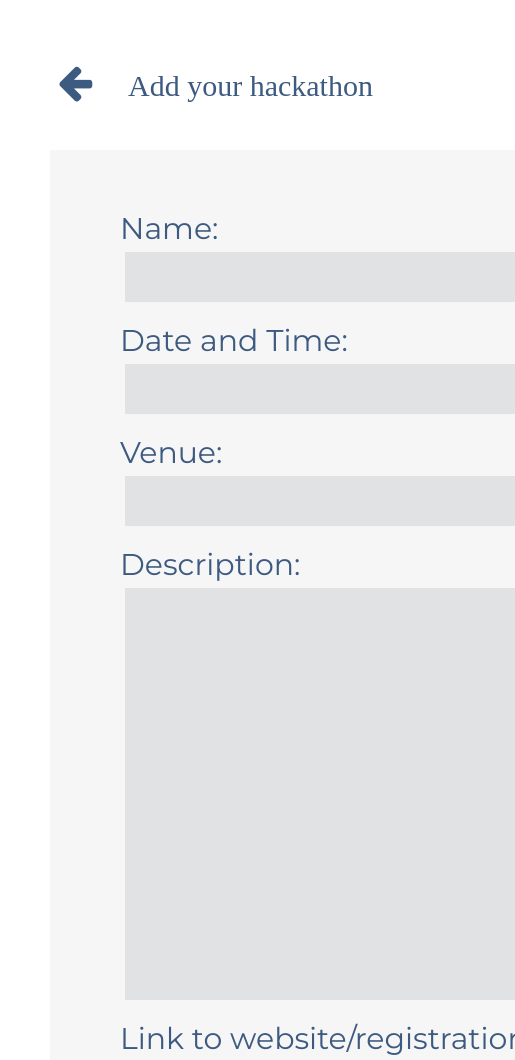
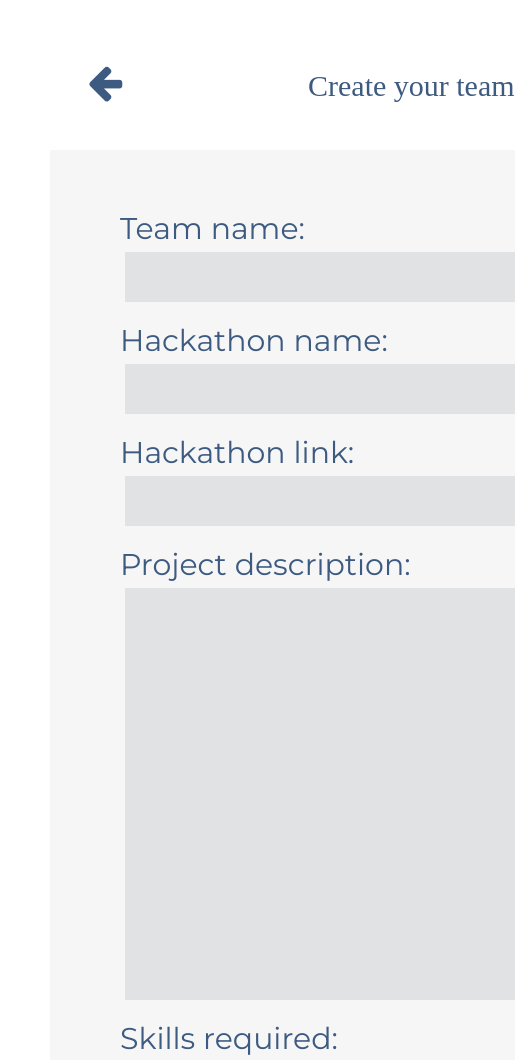
Before and after one commit to singhalyash8080/HACK-PORTAL-Frontend, a plain HTML site: page index.html in a window 390 px wide. Shown: the top 1060 px of the page, 515 px wide, since content can reach past the window. Drawn offline with Linux system fonts and the light colour scheme; a web font is replaced by a local one.

Commit message:
Add files via upload

```diff
--- a/index.html
+++ b/index.html
@@ -2,7 +2,7 @@
 <head>
     <meta charset="UTF-8">
     <meta name="viewport" content="width=device-width, initial-scale=1.0">
-    <title>Add your hackathon</title>
+    <title>Create Team</title>
     <link rel="stylesheet" href="styles.css">
     <link href='https://fonts.googleapis.com/css?family=Muli' rel='stylesheet'>
     <link href='https://fonts.googleapis.com/css?family=Montserrat' rel='stylesheet'>
@@ -10,7 +10,7 @@
     <link rel="stylesheet" href="https://cdnjs.cloudflare.com/ajax/libs/font-awesome/4.7.0/css/font-awesome.min.css">
 </head>
 <body>
-    <h1>Add your hackathon</h1>
+    <h1>Create your team</h1>
     <div class="arrow">
     <button class="btn"style="background-color: white;cursor:pointer;border:none;
     color: #3D5A80;
@@ -20,15 +20,15 @@
     </div>
     <div class="container">
         <form>
-           <div class="label"style="font-family:Montserrat;color:#3D5A80;margin-top:60px;margin-left:70px;font-size:30px;">Name:</div>
+           <div class="label"style="font-family:Montserrat;color:#3D5A80;margin-top:60px;margin-left:70px;font-size:30px;">Team name:</div>
            <input type="text"style="margin-left:75px;background: rgba(41, 50, 65, 0.1);width:80%;border:none;height:50px;margin-top:5px;font-size:30px;">
-           <div class="label"style="font-family:Montserrat;color:#3D5A80;margin-top:20px;margin-left:70px;font-size:30px;">Date and Time:</div>
+           <div class="label"style="font-family:Montserrat;color:#3D5A80;margin-top:20px;margin-left:70px;font-size:30px;">Hackathon name:</div>
            <input type="text"style="margin-left:75px;background: rgba(41, 50, 65, 0.1);width:80%;border:none;height:50px;margin-top:5px;font-size:30px;">
-           <div class="label"style="font-family:Montserrat;color:#3D5A80;margin-top:20px;margin-left:70px;font-size:30px;">Venue:</div>
+           <div class="label"style="font-family:Montserrat;color:#3D5A80;margin-top:20px;margin-left:70px;font-size:30px;">Hackathon link:</div>
            <input type="text"style="margin-left:75px;background: rgba(41, 50, 65, 0.1);width:80%;border:none;height:50px;margin-top:5px;font-size:30px;">
-           <div class="label"style="font-family:Montserrat;color:#3D5A80;margin-top:20px;margin-left:70px;font-size:30px;">Description:</div>
+           <div class="label"style="font-family:Montserrat;color:#3D5A80;margin-top:20px;margin-left:70px;font-size:30px;">Project description:</div>
            <textarea rows="12" cols="20" style="font-size:30px;margin-left:75px;background: rgba(41, 50, 65, 0.1);width:80%;border:none;margin-top:5px;"></textarea>
-           <div class="label"style="font-family:Montserrat;color:#3D5A80;margin-top:20px;margin-left:70px;font-size:30px;">Link to website/registration site:</div>
+           <div class="label"style="font-family:Montserrat;color:#3D5A80;margin-top:20px;margin-left:70px;font-size:30px;">Skills required:</div>
            <input type="text"style="margin-left:75px;background: rgba(41, 50, 65, 0.1);width:80%;border:none;height:50px;margin-top:5px;font-size:30px;">
           <div class="btns">
            <button class="btn">Cancel</button>
--- a/styles.css
+++ b/styles.css
@@ -3,12 +3,13 @@ body{
 }
 h1
 {
-font-family: Muli;
+    text-align: center;
+    font-family: Muli;
 font-style: normal;
 font-weight: normal;
 font-size: 44px;
 line-height: 55px;
-padding-left: 255px;
+
 color: #3D5A80;
 }
 
@@ -49,14 +50,14 @@ background: rgba(196, 196, 196, 0.15);
   }
 h1{
     padding-top: 50px;
-    padding-left:120px;
+    padding-left:300px;
     font-size: 30px;
     display: flex;
    white-space: nowrap;
     text-overflow: ellipsis;}
 .arrow button{
    padding-top: 10px;
-    margin-left:-150px;
+    margin-left:-120px;
 }
 
   }
```
